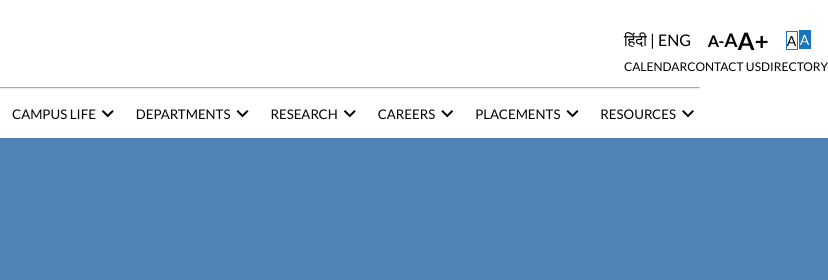
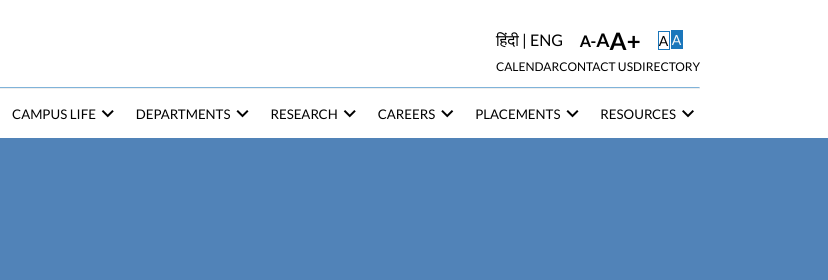
Before and after one commit to AdarshM-07/Web-D, a plain HTML site: page index.html in a window 1280 px wide. Shown: the top 280 px of the page, 452-1280 px from the left. Drawn offline with nearby package versions, Linux system fonts and the light colour scheme.

Commit message:
Update style.css

```diff
--- a/style.css
+++ b/style.css
@@ -11,6 +11,7 @@ body{
     padding-top: 2%;
     padding-left: 10%;
     margin-bottom: 1%;
+    padding-right: 10% ;
 }
 
 
```
